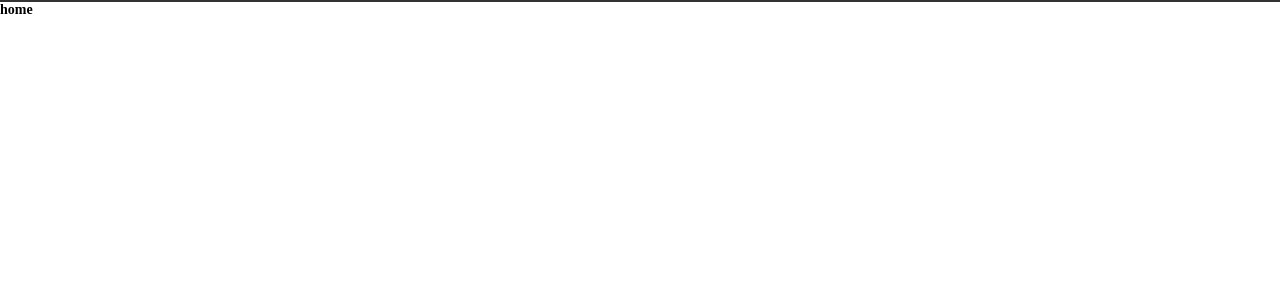
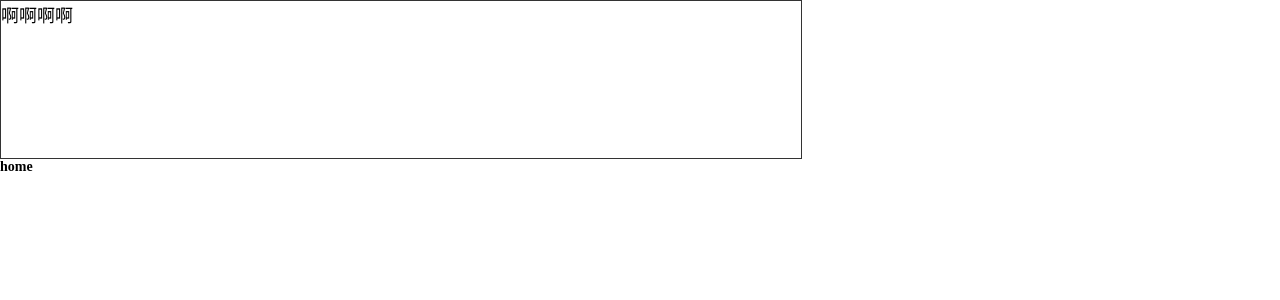
Before and after one commit to chenbingchang/mi-mall-mweb, a Vue app: page / in a window 1280 px wide. Shown: the top 300 px of the page. Built offline with nearby package versions, Linux system fonts and the light colour scheme.

Commit message:
先提交保存

```diff
--- a/public/index.html
+++ b/public/index.html
@@ -3,7 +3,7 @@
   <head>
     <meta charset="utf-8" />
     <meta http-equiv="X-UA-Compatible" content="IE=edge" />
-    <meta name="viewport" content="width=device-width" />
+    <meta name="viewport" content="width=device-width,initial-scale=1,maximum-scale=1,minimum-scale=1,user-scalable=no" />
     <link rel="icon" href="<%= BASE_URL %>favicon.ico" />
     <title>mi-mall-mweb</title>
   </head>
--- a/src/App.vue
+++ b/src/App.vue
@@ -2,8 +2,9 @@
   <div id="app">
     <!-- 头部 -->
     <div class="head">
-      <div class="search"></div>
-      <div class="category"></div>
+      <!-- <div class="search"></div>
+      <div class="category"></div> -->
+      啊啊啊啊
     </div>
     <router-view />
   </div>
@@ -11,11 +12,18 @@
 
 <style lang="scss">
 @import '@/common/css/base';
-@import '@/common/css/func';
+@import '@/common/css/common';
 
 .head {
-  @include px2rem(width, 375);
-  @include px2rem(height, 73.75);
+  width: px2rem(375);
+  height: px2rem(73.75);
   border: 1px solid #333;
+  @include fontSize(16px);
+}
+
+#app {
+  .head {
+    @include fontSize(18px);
+  }
 }
 </style>
--- /dev/null
+++ b/src/common/css/common.scss
@@ -0,0 +1,42 @@
+/*
+公用scss变量、混入、函数
+设计稿按照iphone6来(375*667)
+*/
+
+// px转成rem
+@function px2rem($px) {
+  @return $px / 100 + rem;
+}
+
+// 由于整体页面缩小1/dpr，所以dpr!==1时要放大dpr倍，否则字体真实显示会缩小1/dpr
+@mixin fontSize($px) {
+  font-size: $px;
+
+  /*
+  &代表父类选择器，如果父类是嵌套多层的，则&也是嵌套多层，
+  比如(scss):
+  .head {
+    .txt {
+      .txt-icon {
+        @include fontSize(14px)
+      }
+    }
+  }
+  则&表示   .head .txt .txt-icon
+  */
+  [data-dpr='2'] & {
+    font-size: $px * 2;
+  }
+  [data-dpr='2.5'] & {
+    font-size: $px * 2.5;
+  }
+  [data-dpr='2.75'] & {
+    font-size: $px * 2.75;
+  }
+  [data-dpr='3'] & {
+    font-size: $px * 3;
+  }
+  [data-dpr='4'] & {
+    font-size: $px * 4;
+  }
+}
--- a/src/common/css/func.scss
+++ /dev/null
@@ -1,9 +0,0 @@
-/*
-功能
-设计稿按照iphone6来(375*667)
-*/
-
-// px转成rem
-@mixin px2rem($name, $px) {
-  $name: $px / 100 rem;
-}
--- a/src/common/js/adaptation.js
+++ b/src/common/js/adaptation.js
@@ -5,7 +5,7 @@
  * 高清图：Html标签有data-dpr=""属性，css选择来配置不同分辨率的图片；或者通过css的媒体查询-webkit-min-device-pixel-ratio和-webkit-max-device-pixel-ratio，来解决
  * ，但是是要基于-webkit内核的浏览器才行
  * 适配：通过rem
- * 字体大小：字体大小仍然采用px，并且通过dpr和媒体查询来设置不同的大小，否则会导致某些字体会很小
+ * 字体大小：字体大小仍然采用px，并且通过dpr和媒体查询来设置不同的大小，否则会导致某些字体会很小，由于在dpr=2中，页面缩小了1/2，所以字体大小要放大2倍才能保存原样
  * 手机字体缩放：通过放置一个display: none;的元素来判断，手机字体是否缩放
  * 横竖屏：横屏时html字体大小按屏幕高度计算
  */
```
